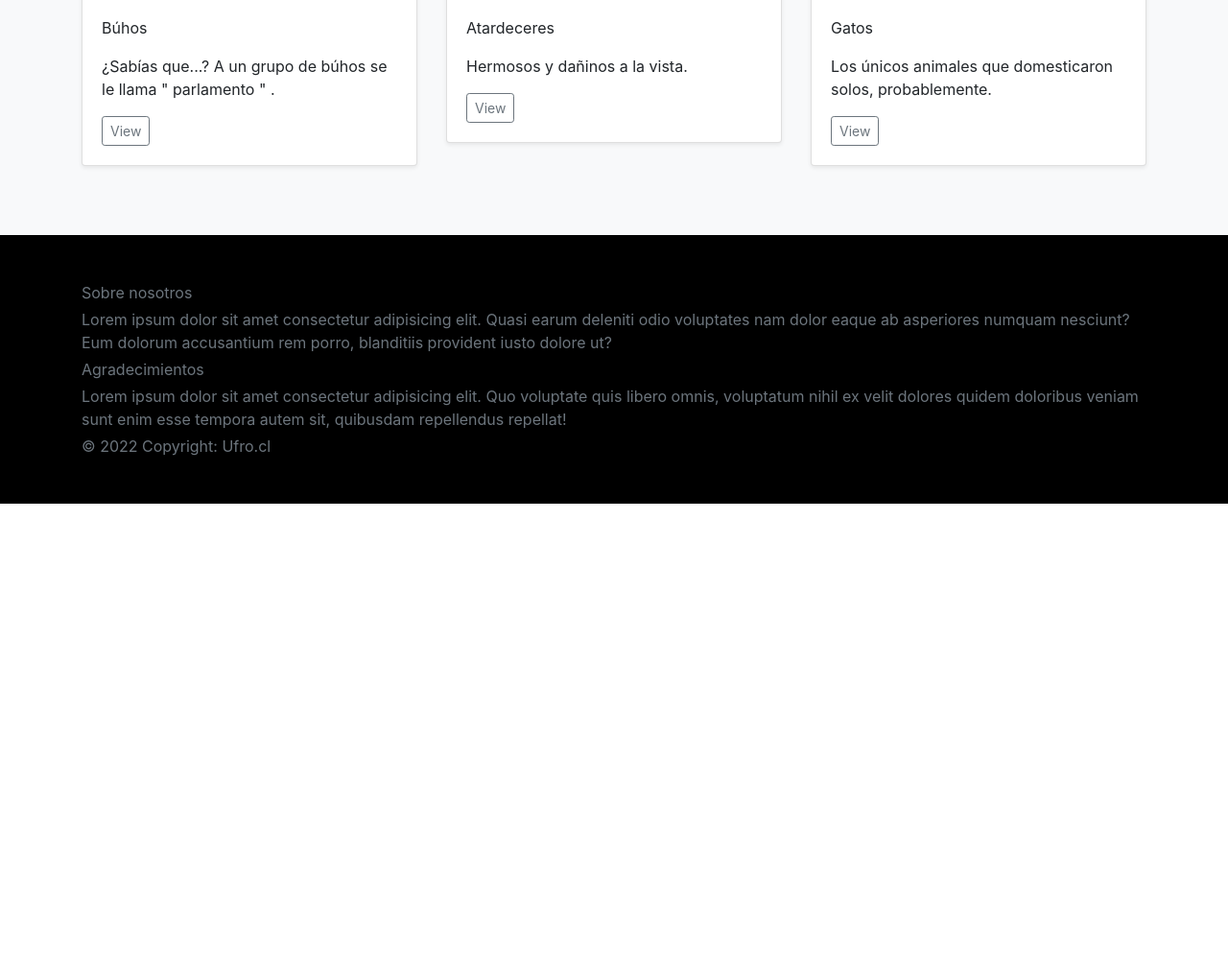
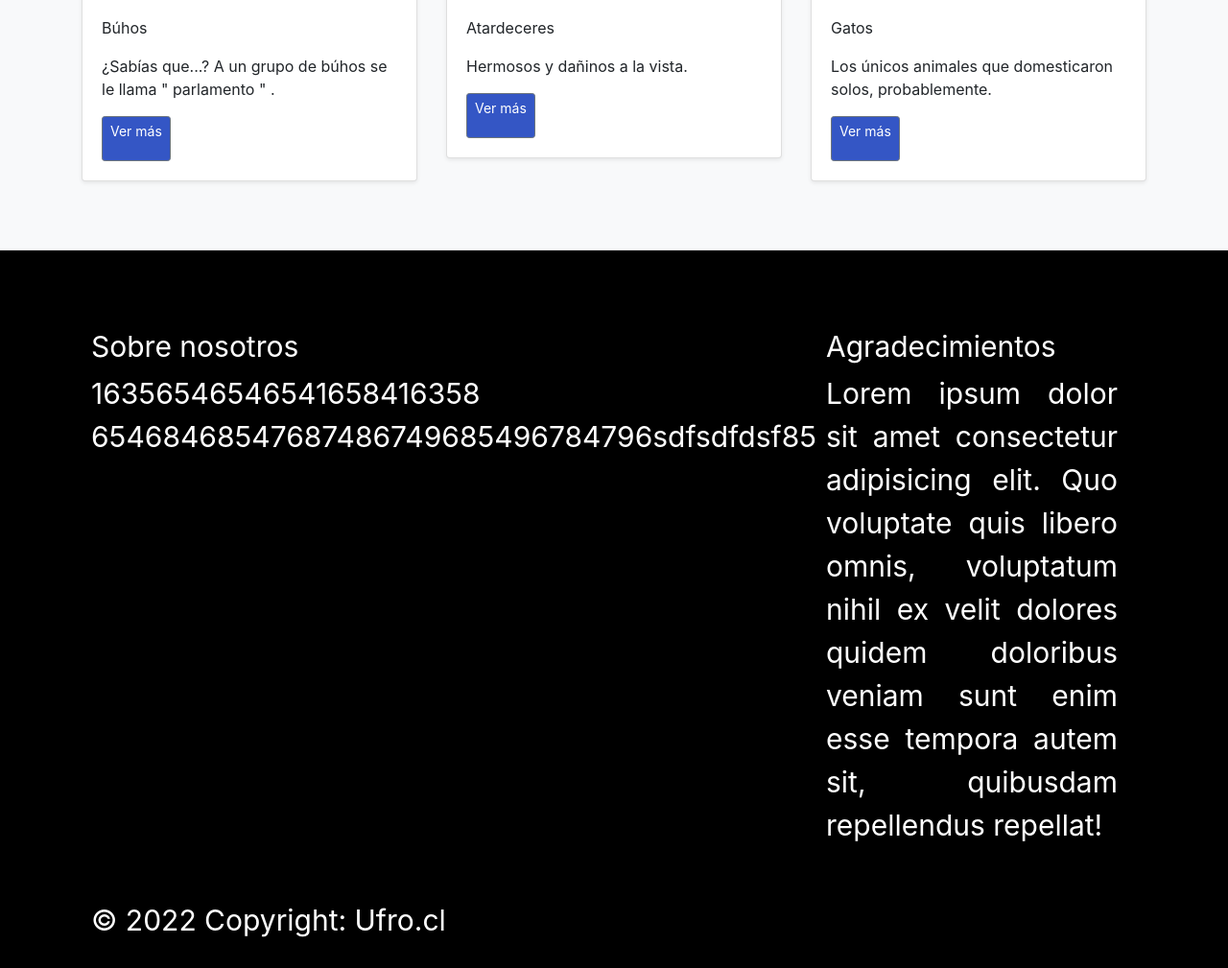
Before and after one commit to frobles03/Tarea-2-HTML-Bootstrap, a plain HTML site: page index.html in a window 1280 px wide. Shown: the part 605-1614 px from the top of the page at 96% size. Before the commit the page ends 1130 px from the top, so only its background shows below. Drawn offline with Linux system fonts and the light colour scheme.

Commit message:
a2
falta solo colocar las fotos y centrar un par  de cosas

```diff
--- a/album.css
+++ b/album.css
@@ -1,3 +1,24 @@
+.grid-container {
+  display: grid;
+  grid-template-columns: auto auto auto auto;
+  gap: 10px;
+  background-color: #000000;
+  padding: 10px;
+}
+
+.grid-container > div {
+  background-color: rgba(0, 0, 0, 0.8);
+  text-align:  justify;
+  padding: 20px 0;
+  font-size: 30px;
+}
+
+.item1 {
+  grid-column-start: 1;
+  grid-column-end: 3;
+}
+
+
 .jumbotron {
   padding-top: 3rem;
   padding-bottom: 3rem;
@@ -24,6 +45,7 @@
 
 .jumbotron .container {
   max-width: 40rem;
+
 }
 
 footer {
--- a/index.html
+++ b/index.html
@@ -65,9 +65,7 @@
         <svg xmlns="http://www.w3.org/2000/svg" width="20" height="20" fill="none" stroke="currentColor" stroke-linecap="round" stroke-linejoin="round" stroke-width="2" aria-hidden="true" class="mr-2" viewBox="0 0 24 24" focusable="false"><path d="M23 19a2 2 0 0 1-2 2H3a2 2 0 0 1-2-2V8a2 2 0 0 1 2-2h4l2-3h6l2 3h4a2 2 0 0 1 2 2z"/><circle cx="12" cy="13" r="4"/></svg>
         <strong>Mi página</strong>
       </a>
-      <button class="navbar-toggler" type="button" data-toggle="collapse" data-target="#navbarHeader" aria-controls="navbarHeader" aria-expanded="false" aria-label="Toggle navigation">
-        <span class="navbar-toggler-icon"></span>
-      </button>
+
     </div>
   </div>
 </header>
@@ -77,7 +75,7 @@
   <section class="jumbotron text-center">
     <div class="container">
       <h1>Gáleria de fotos</h1>
-      <p>Elige una sección para ver más imágenes</p>
+      <p  style="color:rgb(138, 138, 138);">Elige una sección para ver más imágenes</p>
 
     </div>
   </section>
@@ -95,7 +93,7 @@
               <p class="card-text"> ¿Sabías que...?  A un grupo de búhos se le llama " parlamento " .</p>
               <div class="d-flex justify-content-between align-items-center">
                 <div class="btn-group">
-                  <button type="button" class="btn btn-sm btn-outline-secondary">View</button>
+                  <button type="button" style="background-color:rgb(52, 86, 197)" class="btn btn-sm btn-outline-secondary"> <p style="color:#ffffff";>Ver más</p></button>
 
                 </div>
 
@@ -109,10 +107,10 @@
 
             <div class="card-body">
               <p>Atardeceres</p>
-              <p class="card-text"> Hermosos y dañinos a la vista. </p>
+              <p class="card-text" > Hermosos y dañinos a la vista. </p>
               <div class="d-flex justify-content-between align-items-center">
                 <div class="btn-group">
-                  <button type="button" class="btn btn-sm btn-outline-secondary">View</button>
+                  <button type="button" style="background-color:rgb(52, 86, 197)" class="btn btn-sm btn-outline-secondary"> <p style="color:#ffffff";>Ver más</p></button>
 
                 </div>
 
@@ -130,7 +128,7 @@
               <p class="card-text">  Los únicos animales que domesticaron solos, probablemente.</p>
               <div class="d-flex justify-content-between align-items-center">
                 <div class="btn-group">
-                  <button type="button" class="btn btn-sm btn-outline-secondary">View</button>
+                  <button type="button" style="background-color:rgb(52, 86, 197)" class="btn btn-sm btn-outline-secondary"> <p style="color:#ffffff";>Ver más</p></button>
 
                 </div>
 
@@ -150,13 +148,25 @@
   <div class="container">
     <p class="float-right">
           </p>
-    <p>Sobre nosotros</p>
-    <p>Lorem ipsum dolor sit amet consectetur adipisicing elit. Quasi earum deleniti odio voluptates nam dolor eaque ab asperiores numquam nesciunt? Eum dolorum accusantium rem porro, blanditiis provident iusto dolore ut?</p>
-    <p>Agradecimientos</p>
-    <p>Lorem ipsum dolor sit amet consectetur adipisicing elit. Quo voluptate quis libero omnis, voluptatum nihil ex velit dolores quidem doloribus veniam sunt enim esse tempora autem sit, quibusdam repellendus repellat!</p>
-    &copy; 2022 Copyright: Ufro.cl
 
-  </div>
+
+            <div class="grid-container">
+            <div class="grid-item">
+              <p style="color:#ffffff";>Sobre nosotros</p>
+              <p style="color:#ffffff";>16356546546541658416358 <br> 65468468547687486749685496784796sdfsdfdsf85 <br></p>
+
+              </div>
+
+              <div class="grid-item">
+                <p style="color:#ffffff";>Agradecimientos</p>
+                <p style="color:#ffffff";>Lorem ipsum dolor sit amet consectetur adipisicing elit. Quo voluptate quis libero omnis, voluptatum nihil ex velit dolores quidem doloribus veniam sunt enim esse tempora autem sit, quibusdam repellendus repellat!</p>
+
+              </div>
+              <div class="item1">
+              <p style="color:#ffffff";> &copy; 2022 Copyright: Ufro.cl </p></div>
+              </div>
+      </div>
+
 </footer>
 
 
```
